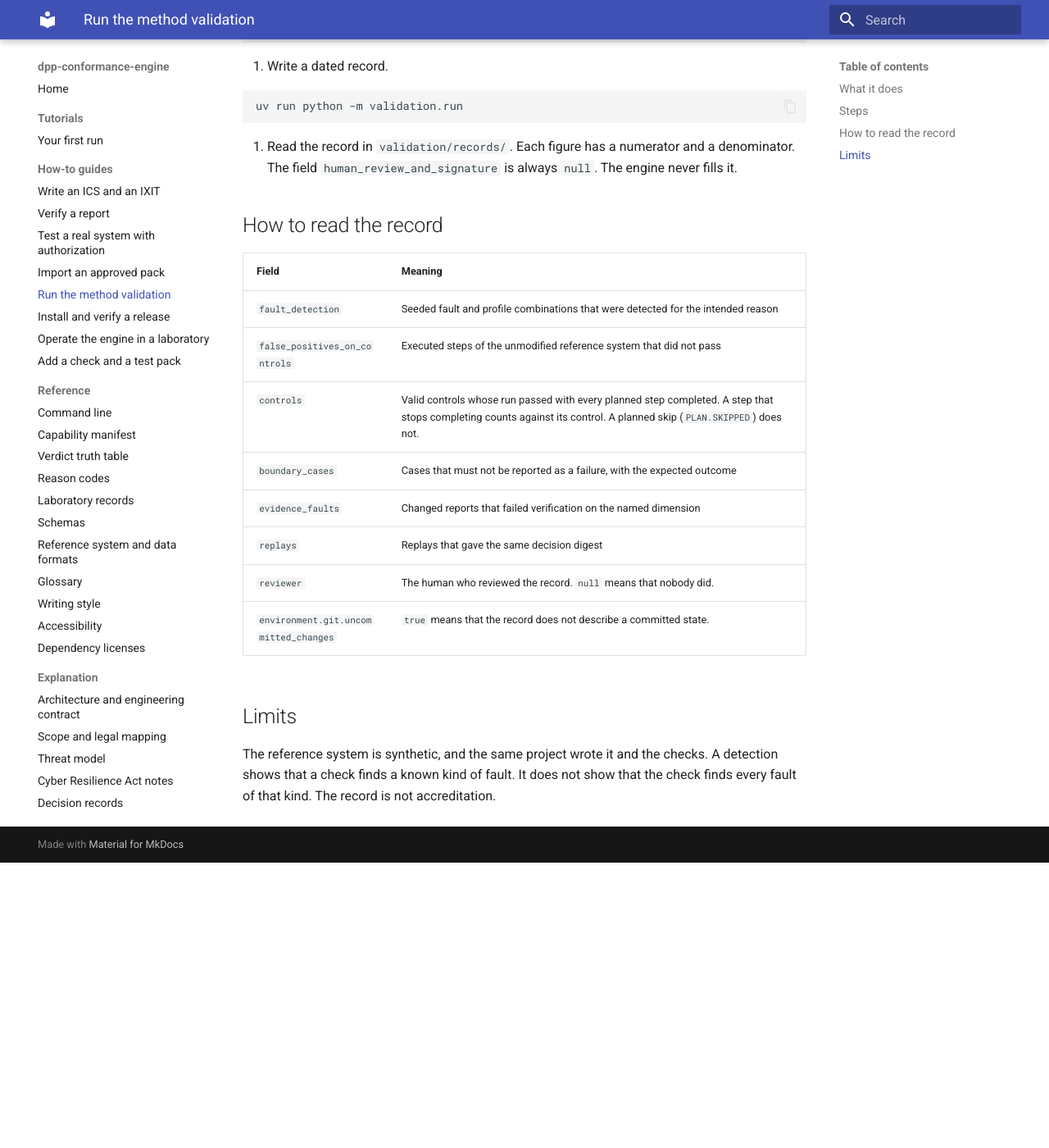
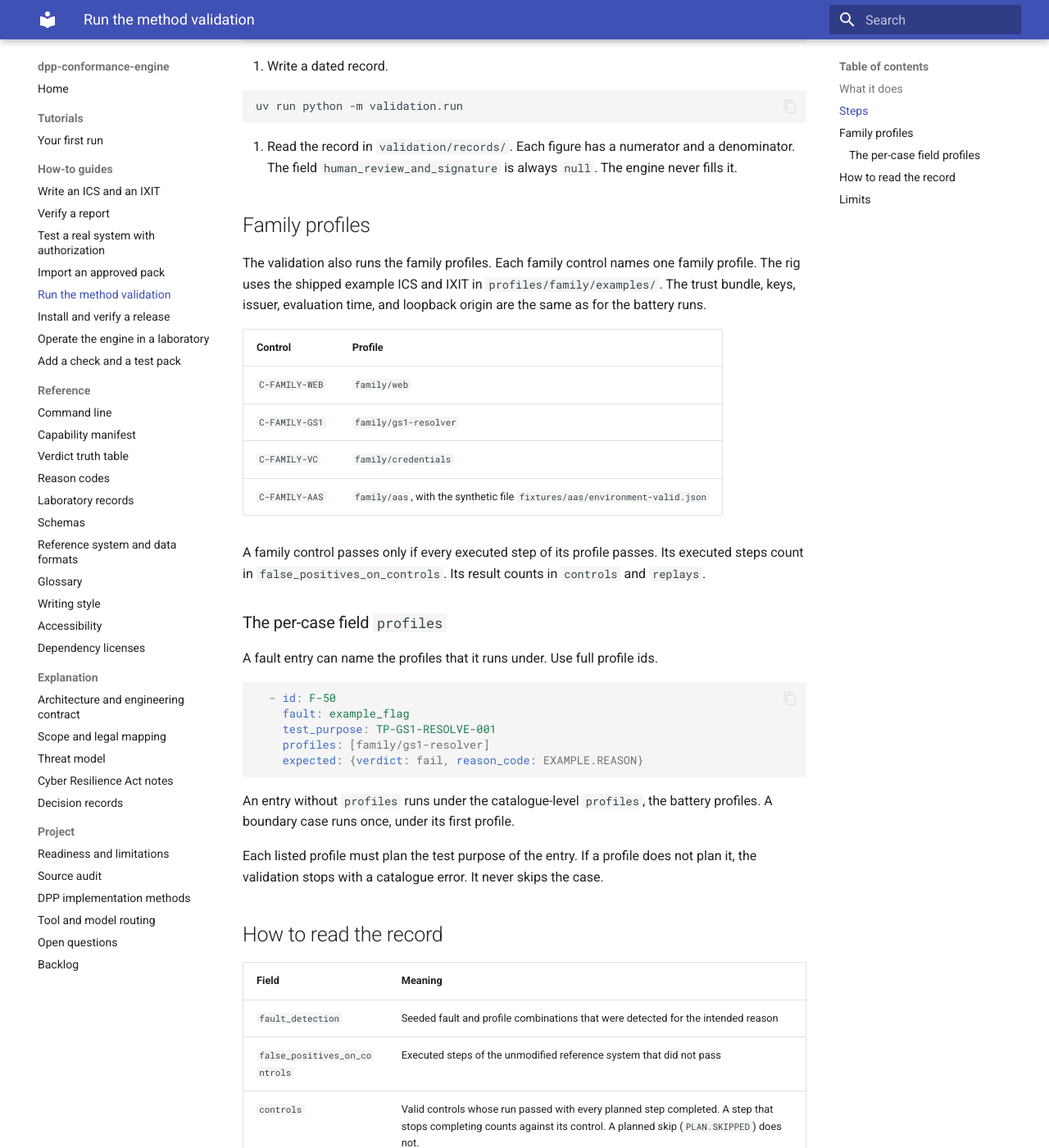
Before and after one commit to hadijannat/dpp-conformance-engine, an MkDocs documentation site: the page built from docs/how-to/run-the-method-validation.md, in a window 1280 px wide and 1400 px high, scrolled down 586 px. Shown: the whole window at 82% size. Built offline with MkDocs 1.6.1 and Material for MkDocs 9.7.7, drawn with Linux system fonts in a browser that asks for light colours; the version menu is left out; before the commit the page ends 1638 px from its top, so only the background shows below that.

Commit message:
docs(validation): family profiles and the per-case profiles field
Co-Authored-By: Claude Opus 5.5 <noreply@anthropic.com>

````diff
--- a/docs/how-to/run-the-method-validation.md
+++ b/docs/how-to/run-the-method-validation.md
@@ -30,6 +30,40 @@ uv run python -m validation.run
 3. Read the record in `validation/records/`. Each figure has a numerator and a denominator.
    The field `human_review_and_signature` is always `null`. The engine never fills it.
 
+## Family profiles
+
+The validation also runs the family profiles. Each family control names one family profile.
+The rig uses the shipped example ICS and IXIT in `profiles/family/examples/`. The trust bundle,
+keys, issuer, evaluation time, and loopback origin are the same as for the battery runs.
+
+| Control | Profile |
+| --- | --- |
+| `C-FAMILY-WEB` | `family/web` |
+| `C-FAMILY-GS1` | `family/gs1-resolver` |
+| `C-FAMILY-VC` | `family/credentials` |
+| `C-FAMILY-AAS` | `family/aas`, with the synthetic file `fixtures/aas/environment-valid.json` |
+
+A family control passes only if every executed step of its profile passes. Its executed steps
+count in `false_positives_on_controls`. Its result counts in `controls` and `replays`.
+
+### The per-case field `profiles`
+
+A fault entry can name the profiles that it runs under. Use full profile ids.
+
+```yaml
+  - id: F-50
+    fault: example_flag
+    test_purpose: TP-GS1-RESOLVE-001
+    profiles: [family/gs1-resolver]
+    expected: {verdict: fail, reason_code: EXAMPLE.REASON}
+```
+
+An entry without `profiles` runs under the catalogue-level `profiles`, the battery profiles.
+A boundary case runs once, under its first profile.
+
+Each listed profile must plan the test purpose of the entry. If a profile does not plan it,
+the validation stops with a catalogue error. It never skips the case.
+
 ## How to read the record
 
 | Field | Meaning |
````
